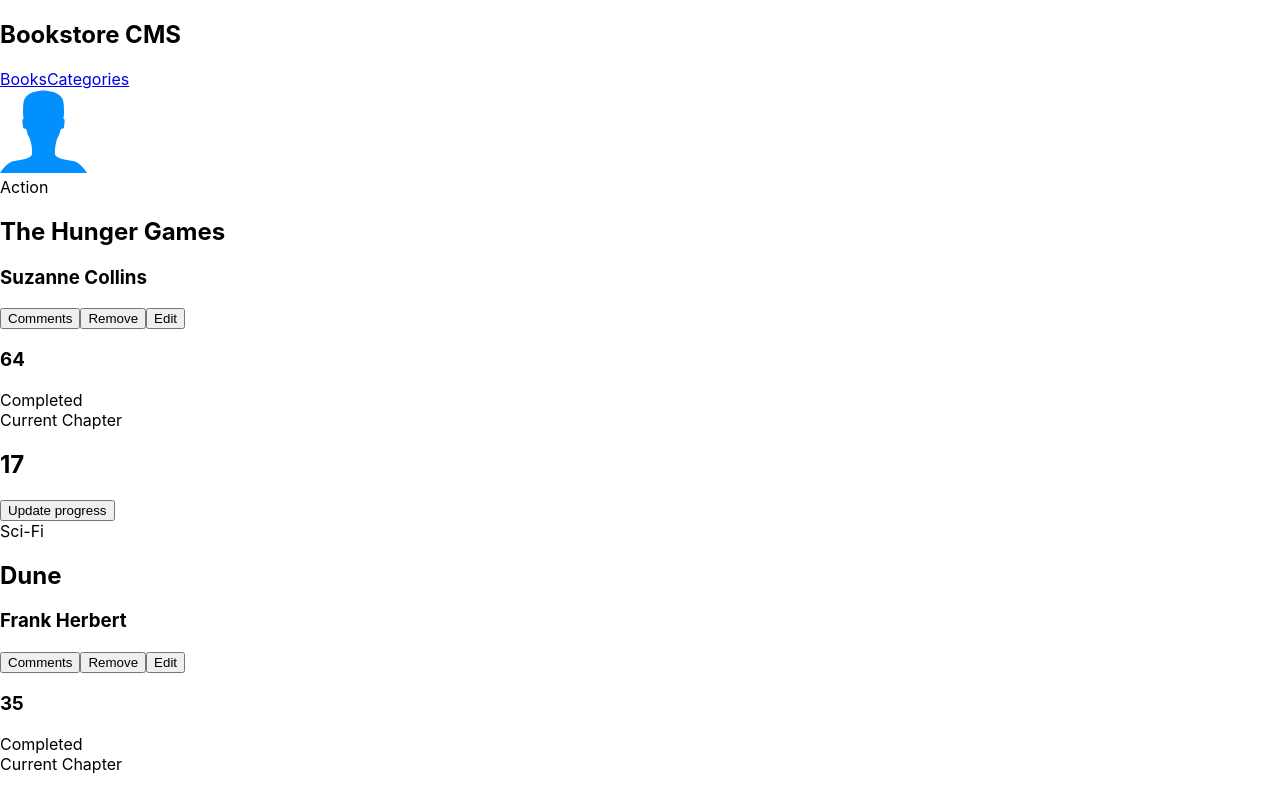
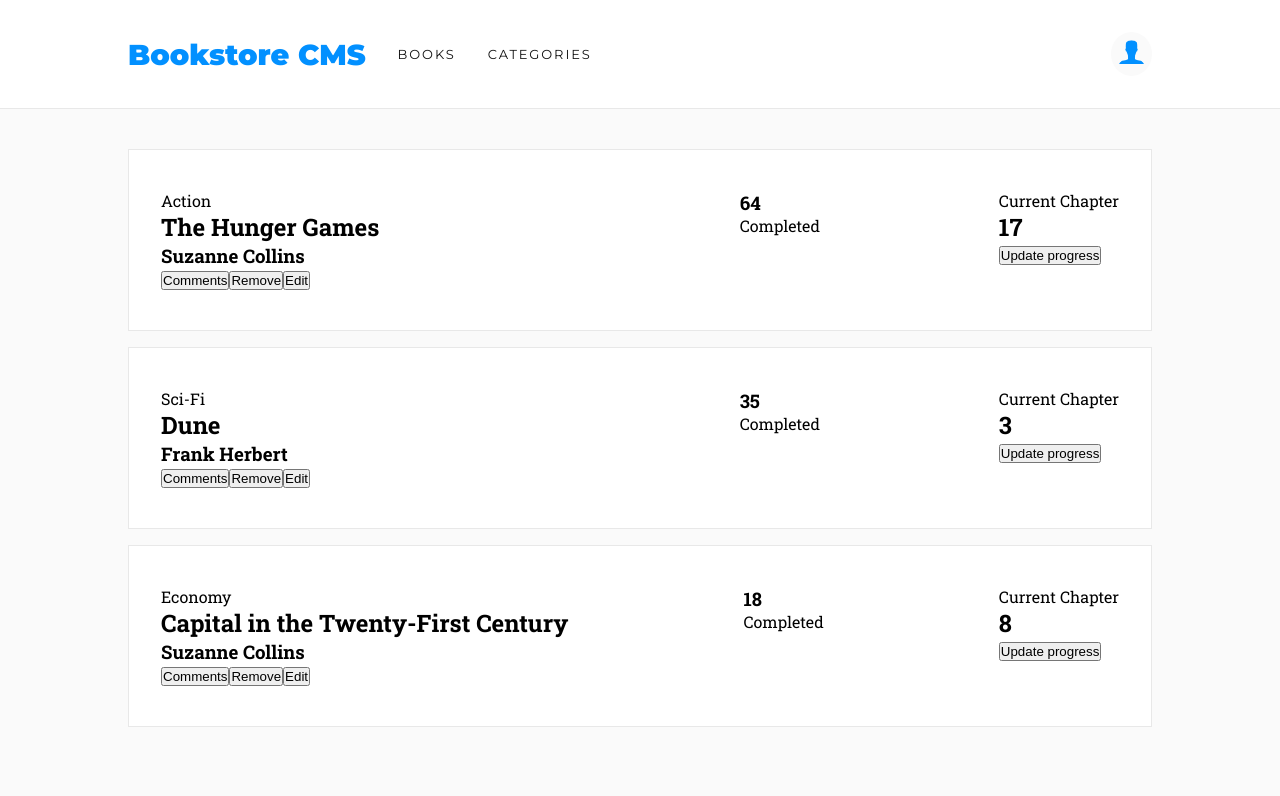
Before and after one commit to karlavdelgadof/bookstore-app, a React (Create React App) app: page / in a window 1280 px wide. Shown: the top 796 px of the page. Built offline with nearby package versions, Linux system fonts and the light colour scheme.

Commit message:
Add basic styling for the app

```diff
--- a/src/index.css
+++ b/src/index.css
@@ -1,13 +1,130 @@
-body {
+@import url('https://fonts.googleapis.com/css2?family=Montserrat:wght@400;900&display=swap');
+@import url('https://fonts.googleapis.com/css2?family=Roboto+Slab:wght@100;200;300;400;500;600;700;800;900&display=swap');
+
+* {
+  box-sizing: border-box;
   margin: 0;
-  font-family: -apple-system, BlinkMacSystemFont, 'Segoe UI', 'Roboto', 'Oxygen',
-    'Ubuntu', 'Cantarell', 'Fira Sans', 'Droid Sans', 'Helvetica Neue',
-    sans-serif;
-  -webkit-font-smoothing: antialiased;
-  -moz-osx-font-smoothing: grayscale;
+  padding: 0;
 }
 
-code {
-  font-family: source-code-pro, Menlo, Monaco, Consolas, 'Courier New',
-    monospace;
+body {
+  height: 100vh;
+  font-family: 'Roboto Slab', serif;
 }
+
+#root {
+  height: 100%;
+}
+
+.App {
+  height: 100%;
+  display: flex;
+  flex-direction: column;
+  align-items: center;
+  background-color: #fafafa;
+}
+
+header {
+  display: flex;
+  justify-content: center;
+  width: 100%;
+  padding: 2rem 0;
+  background-color: #ffffff;
+  font-weight: bolder;
+  border-bottom: solid 1px #e8e8e8;
+}
+
+#navbar {
+  display: flex;
+  width: 80%;
+  font-family: 'Montserrat', sans-serif;
+  gap: 3.5rem;
+  align-items: center;
+  justify-content: space-between;
+}
+
+#nav-links h1 {
+  font-size: 1.8rem;
+  font-weight: bold;
+  font-stretch: normal;
+  font-style: normal;
+  line-height: normal;
+  letter-spacing: normal;
+  color: #0290ff;
+}
+
+#nav-links {
+  display: flex;
+  gap: 2rem;
+  align-items: center;
+}
+
+.link {
+  text-decoration: none;
+  font-family: 'Montserrat', sans-serif;
+  color: #121212;
+  text-transform: uppercase;
+  font-size: 0.813rem;
+  font-weight: normal;
+  font-stretch: normal;
+  font-style: normal;
+  line-height: normal;
+  letter-spacing: 1.9px;
+}
+
+#profile-pic {
+  padding: 0.5rem;
+  background-color: #fafafa;
+  border-radius: 100%;
+}
+
+#profile-pic img {
+  width: 25px;
+  height: auto;
+}
+
+#main-sec {
+  display: flex;
+  flex-direction: column;
+  gap: 4rem;
+  width: 80%;
+  padding-top: 2.5rem;
+}
+
+#books-list {
+  display: flex;
+  flex-direction: column;
+  gap: 1rem;
+}
+
+.book {
+  display: flex;
+  padding: 2.5rem 2rem;
+  background-color: #ffffff;
+  border: 1px solid #e8e8e8;
+  justify-content: space-between;
+}
+
+.b-info {
+  min-width: 400px;
+}
+
+#add-book {
+  display: flex;
+  flex-direction: column;
+  gap: 1.5rem;
+}
+
+#form-book {
+  display: flex;
+  justify-content: space-between;
+  gap: 1.5rem;
+}
+
+#title {
+  flex: 2;
+}
+
+#check-status {
+  width: 120px;
+}
```
